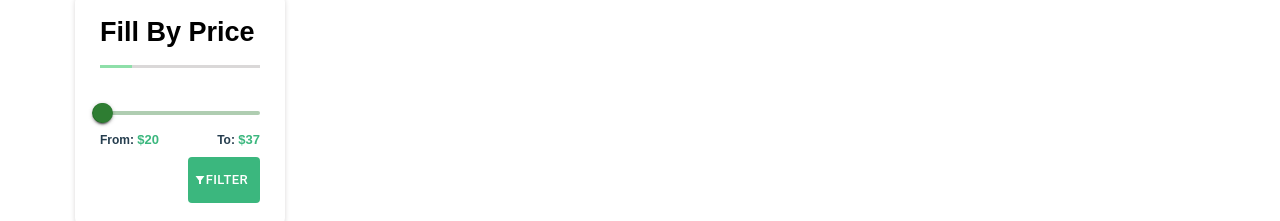
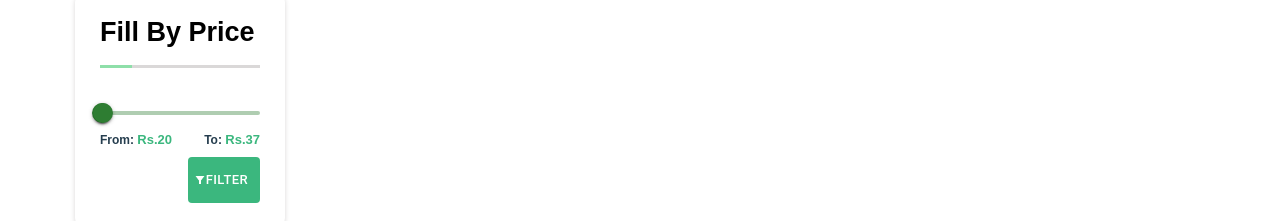
Before and after one commit to Pragyani/eCommerce-FrontendLayout, a React (Create React App) app: page /listingPage/1 in a window 1280 px wide. Shown: the part 776-997 px from the top of the page. Built offline with nearby package versions, Linux system fonts and the light colour scheme; a web font is replaced by a local one.

Commit message:
add : handlefilter funtion in SideBar.jsx

```diff
--- a/src/Components/Sidebar/SideBar.jsx
+++ b/src/Components/Sidebar/SideBar.jsx
@@ -3,25 +3,30 @@ import Slider from '@mui/material/Slider';
 import CardData from "./CardData";
 import ItemSelection from "./itemSelection";
 import SideImgDetail from "./sideImgDetail/SideDownDetail";
+import { useState } from "react";
 
-
-function valuetext(value) { return `${value}°C` };
+function valuetext(value) {
+    return `${value}°C`;
+}
 
 const SideBar = (props) => {
-const {data}= props;
-
-
-    const [value, setValue] = React.useState([20, 37]);
+    const { data, setFilterPrice } = props;
+    const [value, setValue] = useState([20, 37]);
 
     const handleChange = (event, newValue) => {
         setValue(newValue);
-    }
+    };
+
+    const handleFilter = () => {
+        setFilterPrice(value);
+    };
+
     return (
         <>
             <div className="slideBar">
                 <div className="card">
                     <h3>Category</h3>
-                    <CardData data={data}/>
+                    <CardData data={data} />
                 </div>
 
                 <div className="card">
@@ -30,22 +35,21 @@ const {data}= props;
                         min={0}
                         step={1}
                         max={2000}
-                        getAriaLabel={() => 'Temperature range'}
                         value={value}
                         onChange={handleChange}
                         valueLabelDisplay="auto"
                         getAriaValueText={valuetext}
-                        color="success" />
-
+                        color="success"
+                    />
                     <div className="priceRange">
-                        <span>From: <strong className="txt">${[value[0]]}</strong></span>
-                        <span>To: <strong className="txt">${[value[1]]}</strong></span>
+                        <span>From: <strong className="txt">Rs.{[value[0]]}</strong></span>
+                        <span>To: <strong className="txt">Rs.{[value[1]]}</strong></span>
                     </div>
-                    <ItemSelection />
+                    <ItemSelection handleFilter={handleFilter} />
                 </div>
                 <SideImgDetail />
             </div>
         </>
-    )
-}
+    );
+};
 export default SideBar;
```
